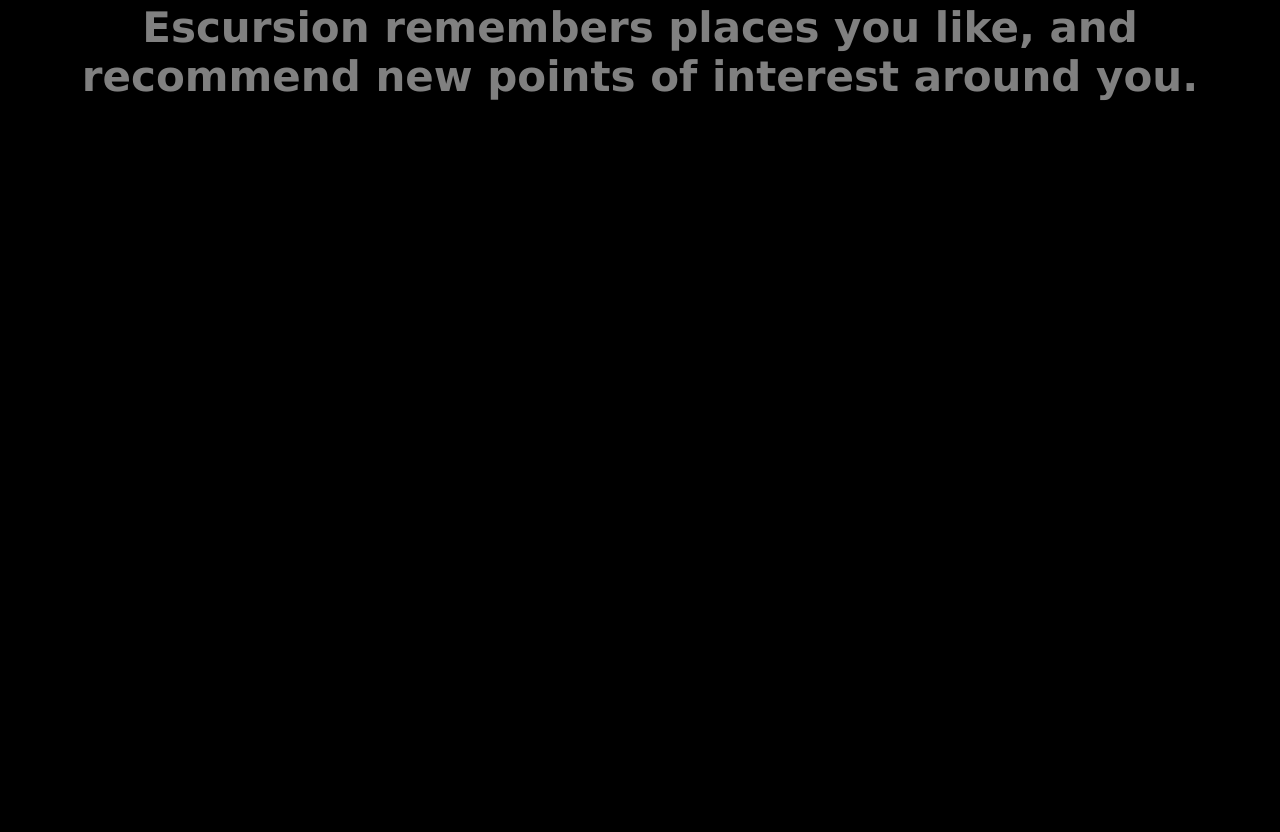
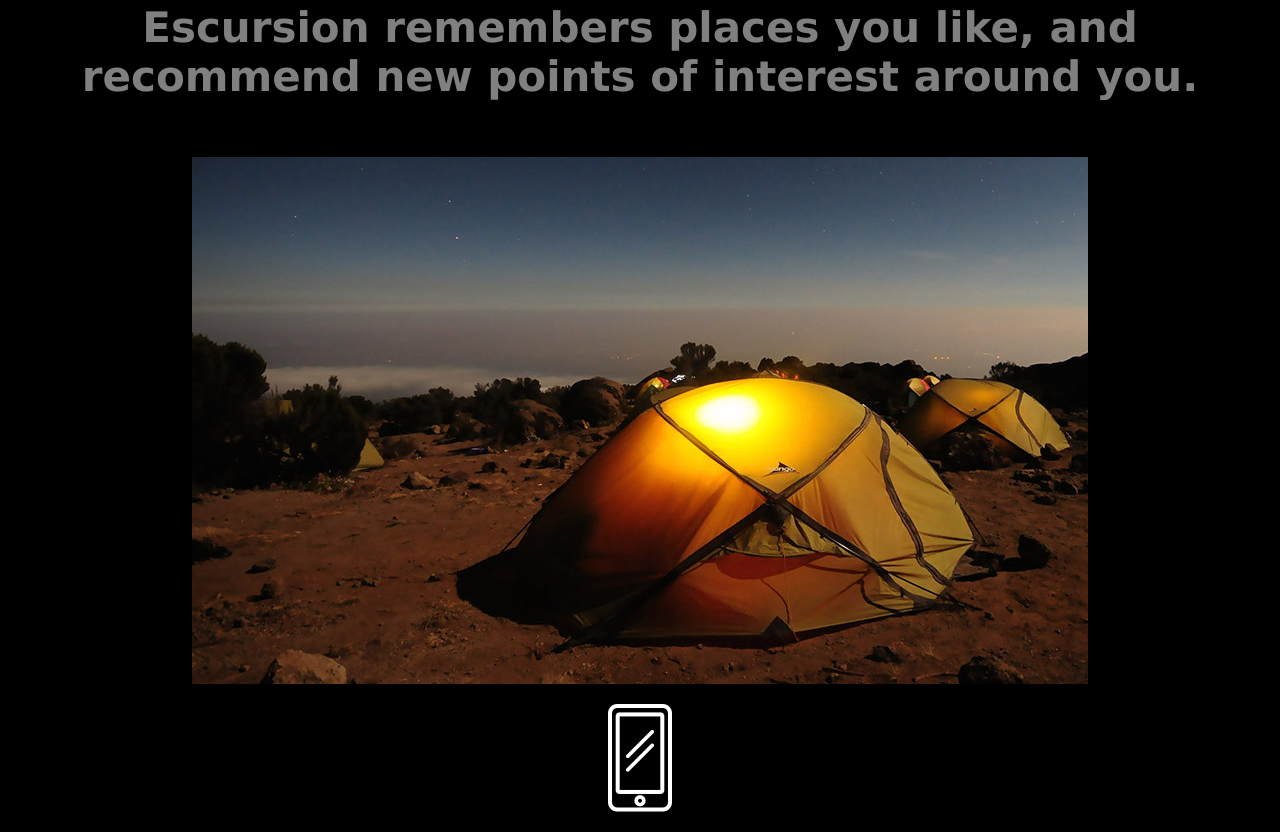
Before and after one commit to Nikarr/Excursion, a plain HTML site: page index.html in a window 1280 px wide. Shown: the part 451-1283 px from the top of the page. Before the commit the page ends 800 px from the top, so only its background shows below. Drawn offline with Linux system fonts and the light colour scheme; files whose address does not match are found by name.

```diff
--- a/index.html
+++ b/index.html
@@ -15,7 +15,8 @@
     </video>
     <h2 class="header--secondary">Your personal travel guide</h2>
     <h4 class="header--sub-header">Escursion remembers places you like, and recommend new points of interest around you.</h4>
-
+    <p><img src="C:\Projects\HTML_CSS\Excursion\Resources\images\camp.jpg"></p>
+    <p><img src="C:\Projects\HTML_CSS\Excursion\Resources\images\phone.png"></p>
 
 </body>
 </html>
```
